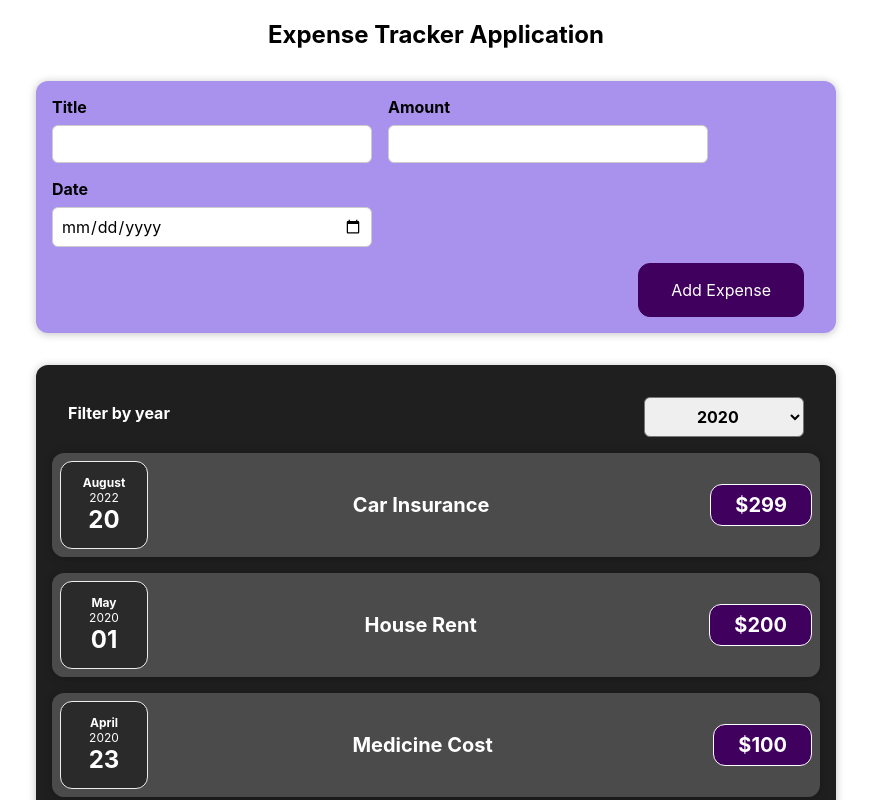
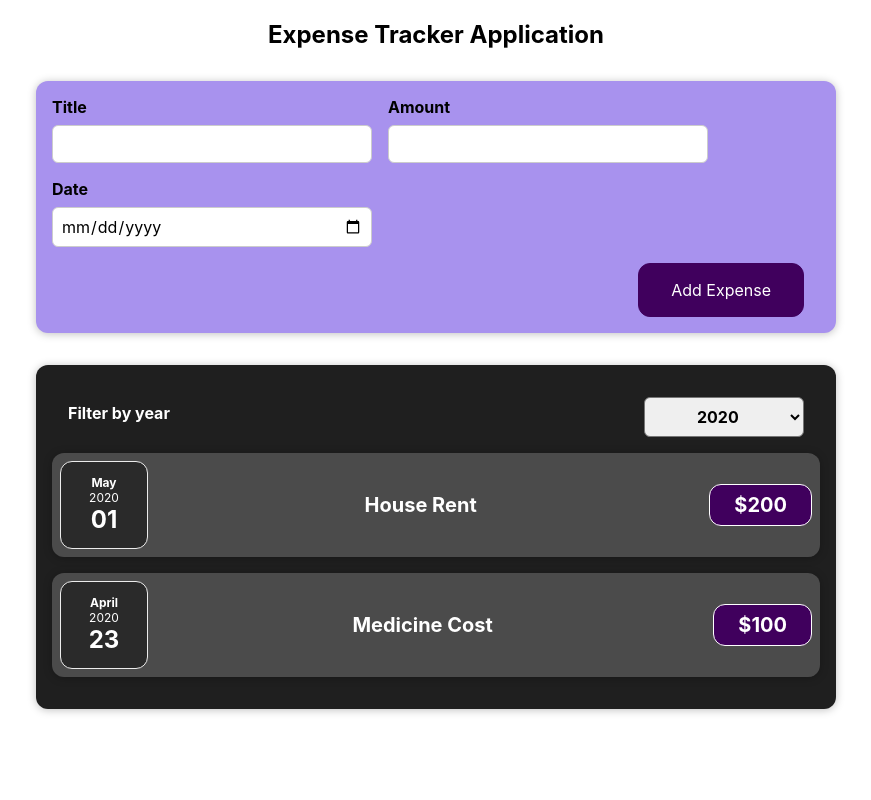
Before and after one commit to Nittanando/100daysOfCodeCamp, a React (Create React App) app in the folder udemy/: page / in a window 1280 px wide. Shown: the top 800 px of the page, without its empty margins (204-1075 px from the left). Built offline with nearby package versions, Linux system fonts and the light colour scheme.

Commit message:
31th of march

```diff
--- a/udemy/src/components/Expenses/Expenses.jsx
+++ b/udemy/src/components/Expenses/Expenses.jsx
@@ -10,6 +10,24 @@
   const filterChangeHandler = (selectedYear) => {
     setFilteredYear(selectedYear);
   };
+  const filteredExpenses = props.items.filter((expense) => {
+    return expense.date.getFullYear().toString() === filteredYear;
+  });
+
+  let expenseContent = <p>No expenses found</p>;
+  if (filteredExpenses.length > 0) {
+    expenseContent = filteredExpenses.map((expense) => {
+      return (
+        <ExpenseItem
+          key={expense.id}
+          title={expense.title}
+          amount={expense.amount}
+          date={expense.date}
+        />
+      );
+    });
+  }
+
   return (
     <div>
       <Card className="expenses">
@@ -17,13 +35,7 @@
           selected={filteredYear}
           onChangeFilter={filterChangeHandler}
         />
-        {props.items.map((expense) => (
-          <ExpenseItem
-            title={expense.title}
-            amount={expense.amount}
-            date={expense.date}
-          />
-        ))}
+        {expenseContent}
       </Card>
     </div>
   );
```
